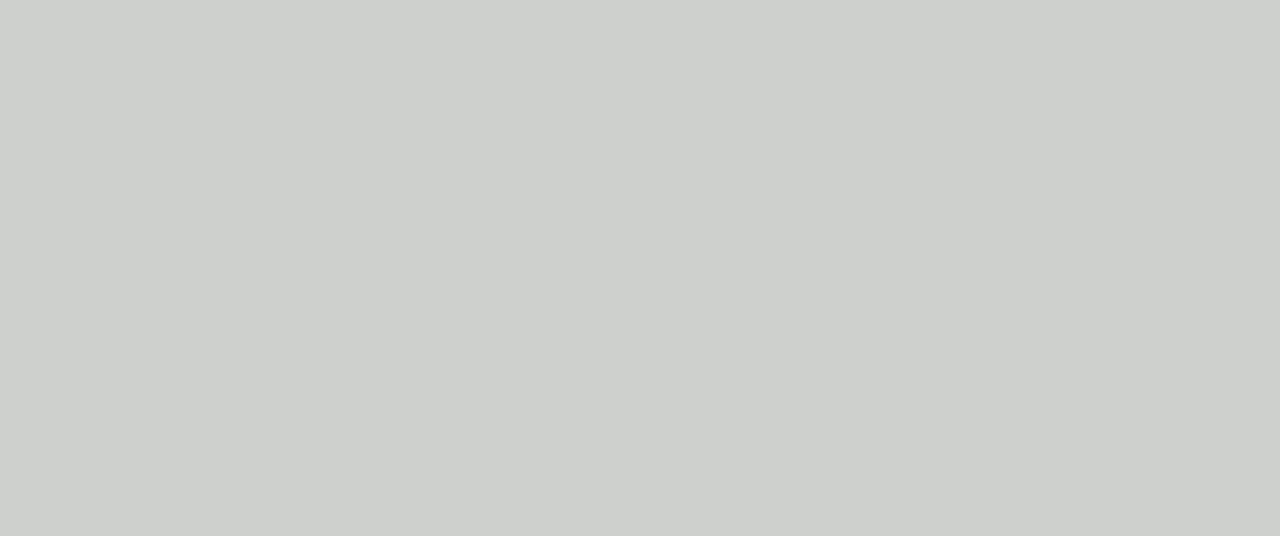
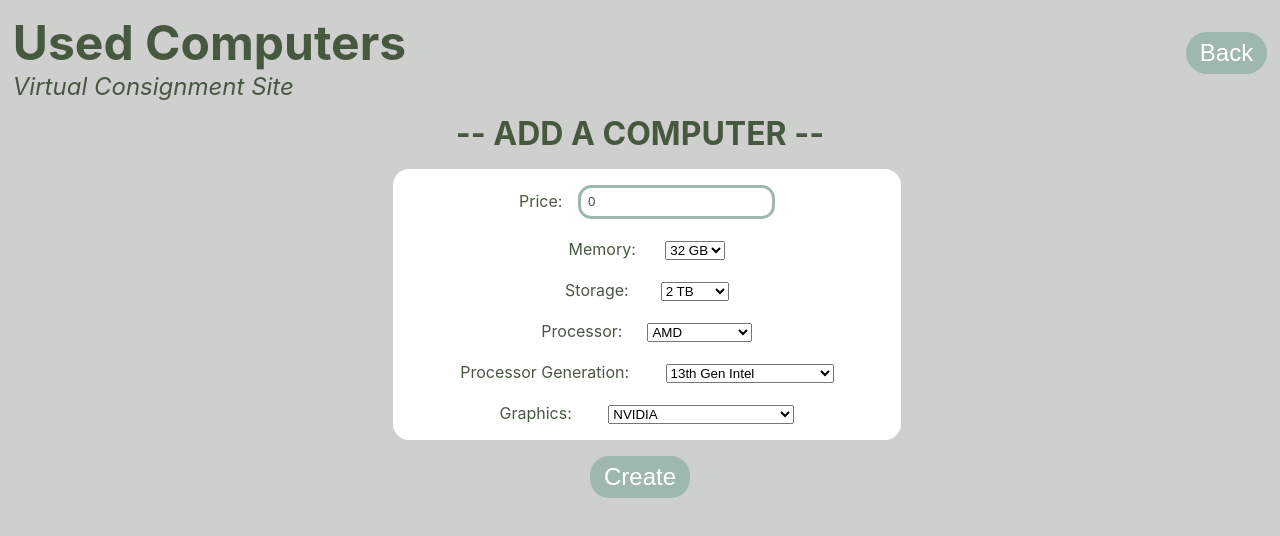
Before and after one commit to jennatripoli/consignment, a React (Create React App) app: page /OwnerAddComputer in a window 1280 px wide. Shown: the top 536 px of the page. Built offline with nearby package versions, Linux system fonts and the light colour scheme.

Commit message:
create store works

```diff
--- a/src/Customer/CustomerViewInventory.js
+++ b/src/Customer/CustomerViewInventory.js
@@ -28,7 +28,6 @@ export default function CustomerViewInventory() {
     const { storeName } = useParams()
 
     async function retrieve(store) {
-        console.log(store);
         if (store === undefined)
         {
             let resp = await fetch(`https://rd2h68s92m.execute-api.us-east-1.amazonaws.com/prod/computer`, {
@@ -130,9 +129,10 @@ export default function CustomerViewInventory() {
                 <div style={header.subtitle}><i>Virtual Consignment Site</i></div>
                 <button onClick={() => navigate(-1)} style={header.buttonRight} className='Button-light'>Back</button>
             </div>
+            <button onClick={e => navigate(`/OwnerViewStore/${storeName}`)}> Log In </button>
 
             <div style={customerViewInventory}>
-                <div style={customerViewInventory.title}>{'-- ALL SITE INVENTORY --'}</div>
+                <div style={customerViewInventory.title}>{`-- ${storeName ? storeName : 'ALL SITE'} INVENTORY --`}</div>
                 <div style={customerViewInventory.filter}>
                     <span style={customerViewInventory.filterTitle}>SEARCH FILTERS</span>
                     {filterCategories.map(fS => (
@@ -153,8 +153,8 @@ export default function CustomerViewInventory() {
                     {filteredInventory.map(computer => (
                         <div key={computer.id}>
                             <div style={customerViewInventory.computer}>
-                                <div style={customerViewInventory.left}><b>{computer.name}</b><br /><br />Memory: {computer.memory}<br />Storage Size: {computer.storage}<br />Processor: {computer.processor}<br />Processor Gen: {computer.processorGen}<br />Graphics: {computer.graphics}</div>
-                                <div style={customerViewInventory.right}><b>Total Price: ${computer.price + 1000.23}</b><br /><br />Store: {computer.storeName}<br />List Price: ${computer.price}<br />Shipping: ${1000.23}</div>
+                                <div style={customerViewInventory.left}><b>{computer.id}</b><br /><br />Memory: {computer.memory}<br />Storage Size: {computer.storage}<br />Processor: {computer.processor}<br />Processor Gen: {computer.processorGen}<br />Graphics: {computer.graphics}</div>
+                                <div style={customerViewInventory.right}><b>Total Price: ${computer.price + 1000.23}</b><br /><br />Store: {computer.store}<br />List Price: ${computer.price}<br />Shipping: ${1000.23}</div>
                             </div>
                             <button key={toString(computer.id).concat(' Compare')} style={customerViewInventory.button} className='Button-light'>Compare</button>
                             <button key={toString(computer.id).concat(' Purchase')} style={customerViewInventory.button} className='Button-light'>Purchase</button>
--- a/src/StoreOwner/OwnerAddComputer.js
+++ b/src/StoreOwner/OwnerAddComputer.js
@@ -1,2 +1,99 @@
+import { memo, useState } from "react"
+import { header, ownerCreateStore } from "../Layout"
+import { useLocation, useNavigate } from "react-router-dom"
+
 export default function OwnerAddComputer() {
+
+    let location = useLocation()
+
+    const navigate = useNavigate()
+
+    const [price, setPrice] = useState(0)
+    const [memory, setMemory] = useState('1 GB')
+    const [storage, setStorage] = useState('1 TB')
+    const [processor, setProcessor] = useState('AMD')
+    const [processorGen, setProcessorGen] = useState('AMD Ryzen 7000 Series')
+    const [graphics, setGraphics] = useState('NVIDIA GeForce RTX 4090')
+    const [confirmation, setConfirmation] = useState('')
+
+    let memoryChoices = ['32 GB', '16 GB', '12 GB', '8 GB', '4 GB', '1 GB']
+    let storageChoices = ['2 TB', '1 TB', '512 GB', '256 GB', '128 GB']
+    let processorChoices = ['AMD', 'Intel', 'Intel Xeon', 'Intel i9', 'Intel i7', 'AMD Ryzen 9', 'AMD Ryzen 7']
+    let processorGenChoices = ['13th Gen Intel', '12th Gen Intel', '11th Gen Intel', 'AMD Ryzen 7000 Series', 'AMD Ryzen 6000 Series']
+    let graphicsChoices = ['NVIDIA', 'AMD', 'Intel', 'NVIDIA GeForce RTX 4090', 'NVIDIA GeForce RTX 4080', 'AMD Radeon Pro W6300', 'AMD Radeon Pro W6400', 'Intel Integrated Graphics', 'Intel UHD Graphics 730', 'Intel UHD Graphics 770']
+
+    async function handleButtonCreate() {
+        setConfirmation('Creating Store, Please Wait')
+        try
+        {
+            let resp = await fetch('https://rd2h68s92m.execute-api.us-east-1.amazonaws.com/prod/computer',
+                {
+                    method: 'POST',
+                    body: JSON.stringify({
+                        price: price,
+                        memory: memory,
+                        storage: storage,
+                        processor: processor,
+                        processorGen: processorGen,
+                        graphics: graphics,
+                        store: location.state['store']
+                    })
+                })
+            if (resp.status == 200)
+            {
+                navigate(-1)
+            } else setConfirmation('Failed to create computer, please fill in all fields.')
+
+        } catch (e)
+        {
+            console.log(e);
+            setConfirmation('Failed to create computer')
+        }
+
+    }
+
+    return (
+        <div className='OwnerCreateStore'>
+            <div style={header}>
+                <div style={header.title}>Used Computers</div>
+                <div style={header.subtitle}><i>Virtual Consignment Site</i></div>
+                <button onClick={() => navigate(-1)} style={header.buttonRight} className='Button-light'>Back</button>
+            </div>
+
+            <div style={ownerCreateStore}>
+                <div style={ownerCreateStore.title}>-- ADD A COMPUTER --</div>
+                <div style={ownerCreateStore.store}>
+                    <label>Price:&emsp;</label>
+                    <input id='price' type='text' value={price} onChange={e => setPrice(e.target.value)} style={ownerCreateStore.entry} className='Entry-light'></input>
+                    <br /><br />
+                    <label>Memory:&emsp;&nbsp;&nbsp;&nbsp;</label>
+                    <select>
+                        {memoryChoices.map(choice => <option onChange={e => setMemory(e.target.value)} value={choice}>{choice}</option>)}
+                    </select>
+                    <br /><br />
+                    <label>Storage:&emsp;&emsp;</label>
+                    <select>
+                        {storageChoices.map(choice => <option onChange={e => setStorage(e.target.value)} value={choice}>{choice}</option>)}
+                    </select>
+                    <br /><br />
+                    <label>Processor:&emsp;&nbsp;&nbsp;</label>
+                    <select>
+                        {processorChoices.map(choice => <option onChange={e => setProcessor(e.target.value)} value={choice}>{choice}</option>)}
+                    </select>
+                    <br /><br />
+                    <label>Processor Generation:&emsp;&emsp;&nbsp;</label>
+                    <select>
+                        {processorGenChoices.map(choice => <option onChange={e => setProcessorGen(e.target.value)} value={choice}>{choice}</option>)}
+                    </select>
+                    <br /><br />
+                    <label>Graphics:&emsp;&emsp;&nbsp;</label>
+                    <select>
+                        {graphicsChoices.map(choice => <option onChange={e => setGraphics(e.target.value)} value={choice}>{choice}</option>)}
+                    </select>
+                </div>
+                <button onClick={handleButtonCreate} style={ownerCreateStore.button} className='Button-light'>Create</button><br />
+                {confirmation.length > 0 && <label>{confirmation}</label>}
+            </div>
+        </div >
+    )
 }
--- a/src/StoreOwner/OwnerViewStore.js
+++ b/src/StoreOwner/OwnerViewStore.js
@@ -1,12 +1,15 @@
-import { useParams } from 'react-router-dom'
+import { useParams, useNavigate } from 'react-router-dom'
 
 
 export default function OwnerViewStore(props) {
     const { storeName } = useParams()
+    const navigate = useNavigate()
 
     return (
         <div>
             {storeName}
+            <button onClick={e => navigate('/OwnerAddComputer', { state: { store: storeName } })}> Add Computer </button>
+            <button onClick={e => navigate(-1)}> Back </button>
         </div>
     )
 }
```
